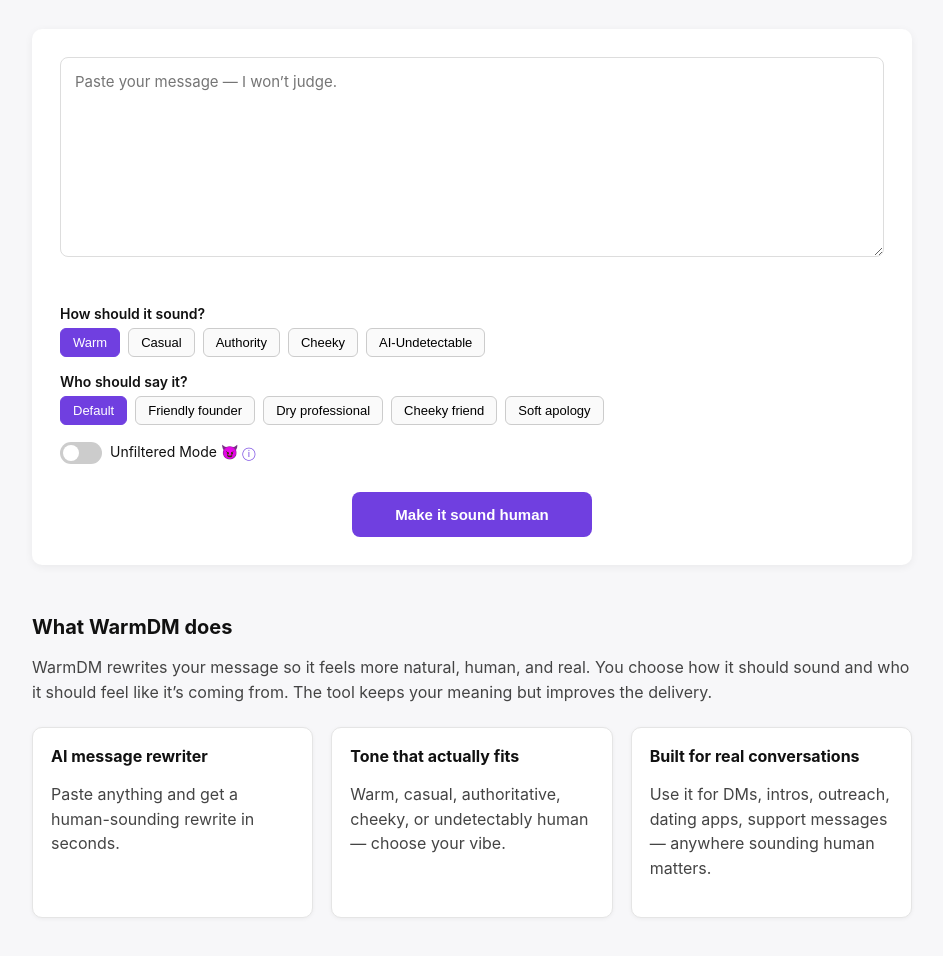
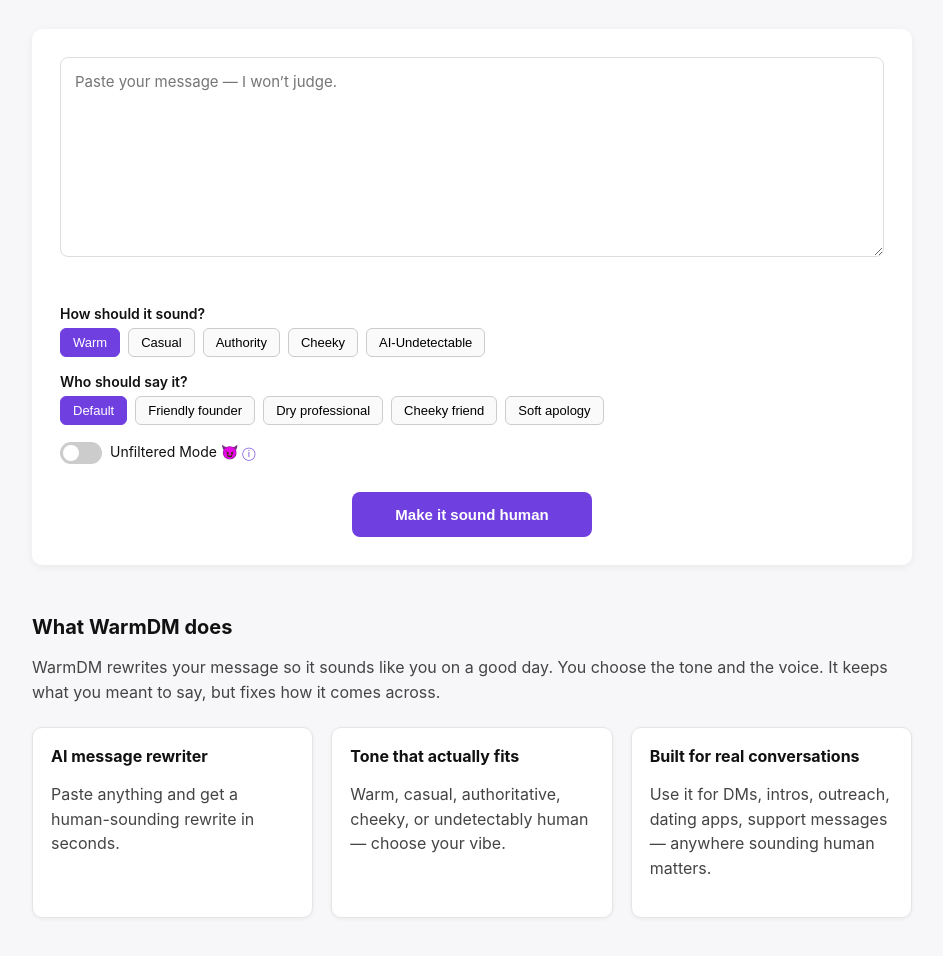
Before and after one commit to sogregory/warmdm, a website: page public/index.html in a window 1280 px wide. Shown: the part 134-1090 px from the top of the page, without its empty margins (168-1111 px from the left). Drawn offline with Linux system fonts and the light colour scheme.

Commit message:
edit content

```diff
--- a/public/index.html
+++ b/public/index.html
@@ -131,9 +131,9 @@
       <section class="info-section">
         <h3>What WarmDM does</h3>
         <p>
-          WarmDM rewrites your message so it feels more natural, human, and real.
-          You choose how it should sound and who it should feel like it’s coming from.
-          The tool keeps your meaning but improves the delivery.
+          WarmDM rewrites your message so it sounds like you on a good day.
+          You choose the tone and the voice.
+          It keeps what you meant to say, but fixes how it comes across.
         </p>
 
         <!-- RESTORED SEO BOXES -->
```
